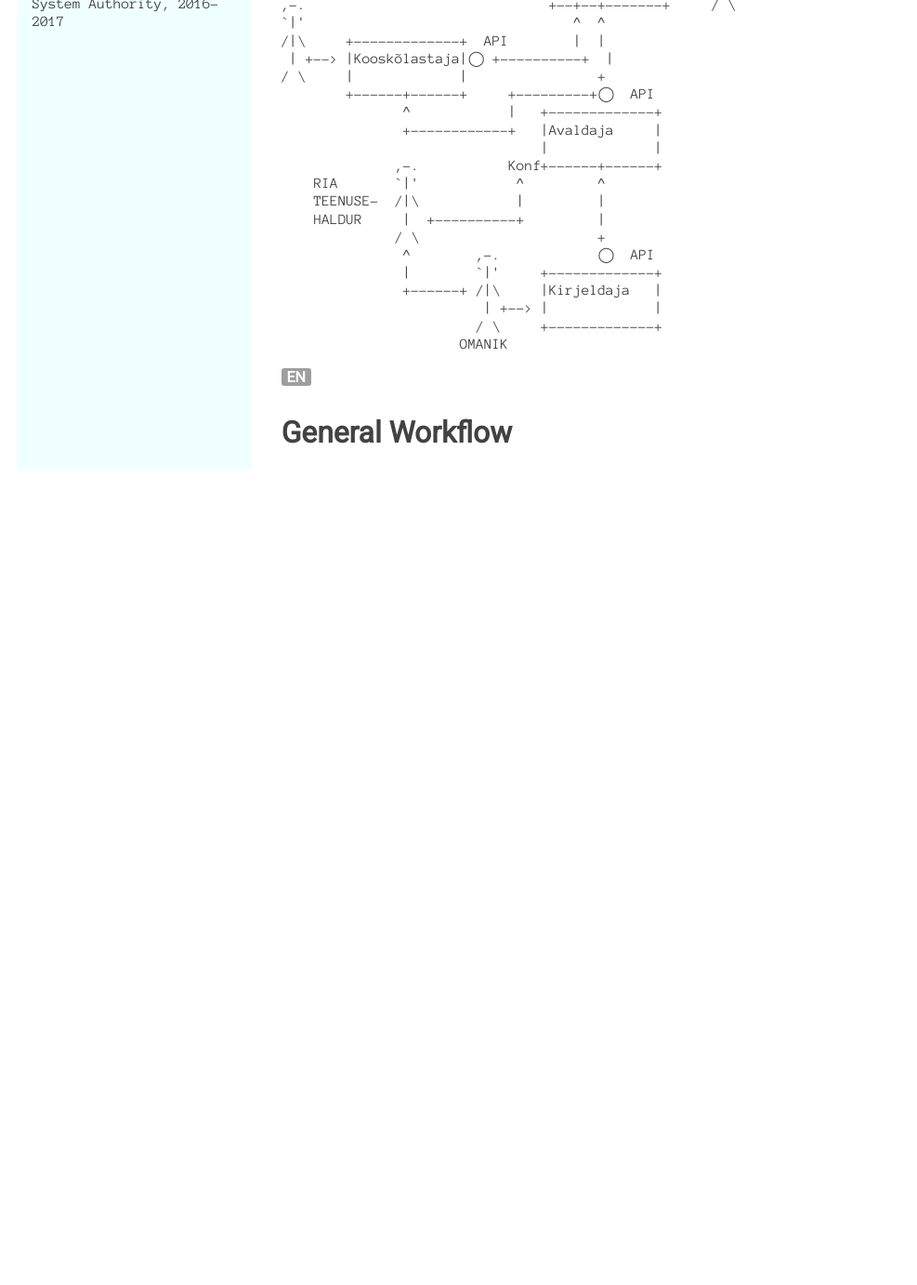
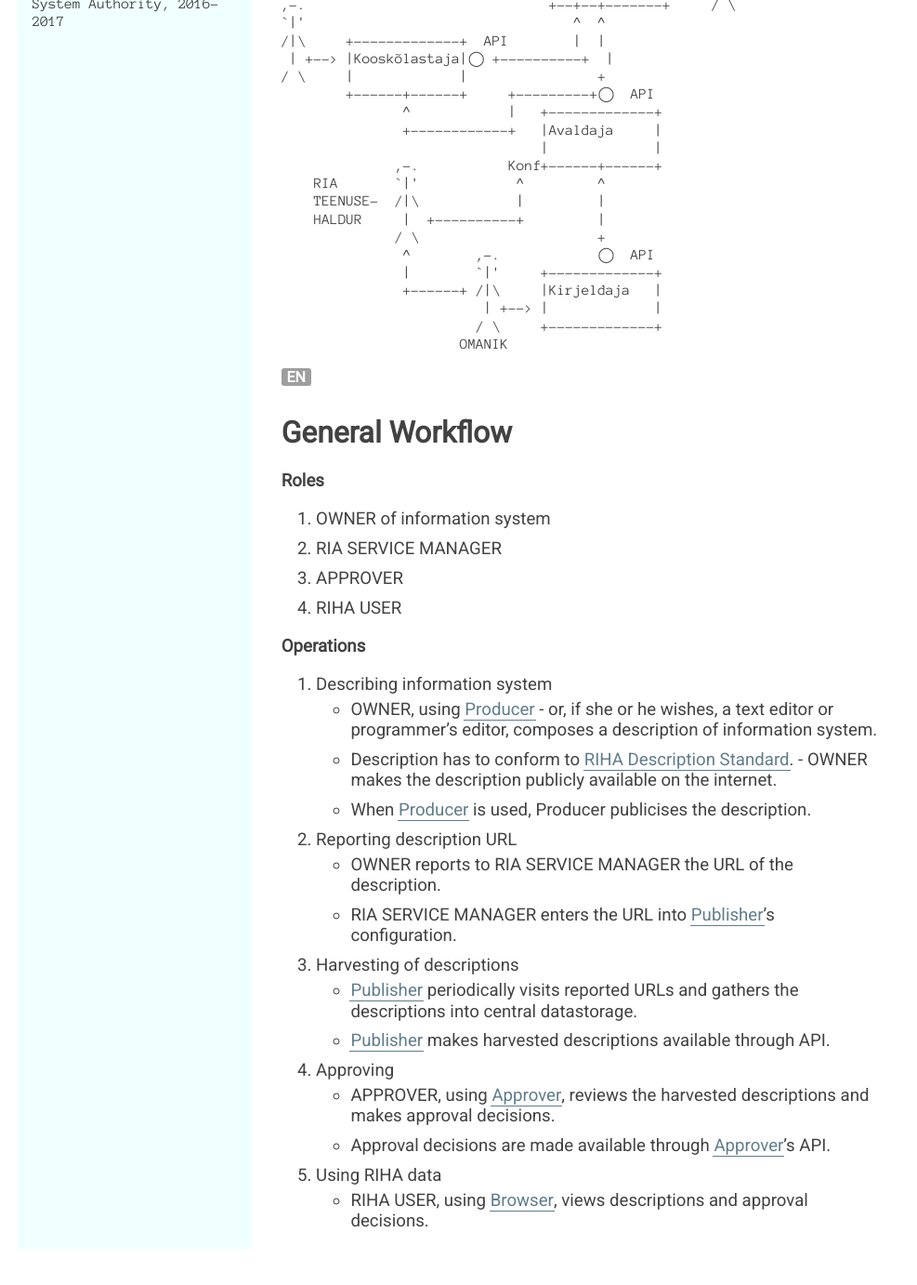
Before and after one commit to e-gov/RIHA-Index, a Jekyll site: the page built from Toovoog.md, in a window 1280 px wide and 1400 px high, scrolled down 1077 px. Shown: the top 1382 px of the window at 93% size, without its empty margins (0-987 px from the left). Built offline with Jekyll 4.4.1, drawn with Linux system fonts in a browser that asks for light colours; before the commit the page ends 1707 px from its top, so only the background shows below that; some of the changed text lies outside the part shown.

Commit message:
Lisandus

```diff
--- a/Toovoog.md
+++ b/Toovoog.md
@@ -23,7 +23,7 @@ permalink: Toovoog
     - Kirjeldus peab vastama [RIHA kirjeldusstandardile](Kirjeldusstandard).
   - OMANIK paneb kirjelduse avalikult internetti välja.
     - [Kirjeldaja](Kirjeldaja) kasutamisel on kirjeldus automaatselt välja pandud.
-2. Kirjeldusest teatamine
+2. Kirjelduse URL-i teatamine
   - OMANIK teatab RIA TEENUSEHALDUR-ile koostatud kirjelduse URL-i.
   - RIA TEENUSEHALDUR registreerib kirjelduse URL-i [Avaldaja](Avaldaja) konfiguratsioonis.
 3. Kirjelduste kokkukogumine
@@ -69,3 +69,29 @@ KOOSKÕLASTAJA                    |Sirvija      |     /|\
 {% include EN.html %}
 
 # General Workflow
+
+## Roles
+
+1. OWNER of information system
+2. RIA SERVICE MANAGER
+3. APPROVER
+4. RIHA USER
+
+## Operations
+
+1. Describing information system
+  - OWNER, using [Producer](Kirjeldaja) - or, if she or he wishes, a text editor or programmer's editor, composes a description of information system.
+    - Description has to conform to [RIHA Description Standard](Kirjeldusstandard).
+  - OWNER makes the description publicly available on the internet.
+    - When [Producer](Kirjeldaja) is used, Producer publicises the description.
+2. Reporting description URL
+  - OWNER reports to RIA SERVICE MANAGER the URL of the description.
+  - RIA SERVICE MANAGER enters the URL into [Publisher](Avaldaja)'s configuration.
+3. Harvesting of descriptions
+  - [Publisher](Avaldaja) periodically visits reported URLs and gathers the descriptions into central datastorage.
+  - [Publisher](Avaldaja) makes harvested descriptions available through API.
+4. Approving
+  - APPROVER, using [Approver](Kooskõlastaja), reviews the harvested descriptions and makes approval decisions.
+  - Approval decisions are made available through [Approver](Kooskõlastaja)'s API.
+5. Using RIHA data
+  - RIHA USER, using [Browser](Sirvija), views descriptions and approval decisions.
```
